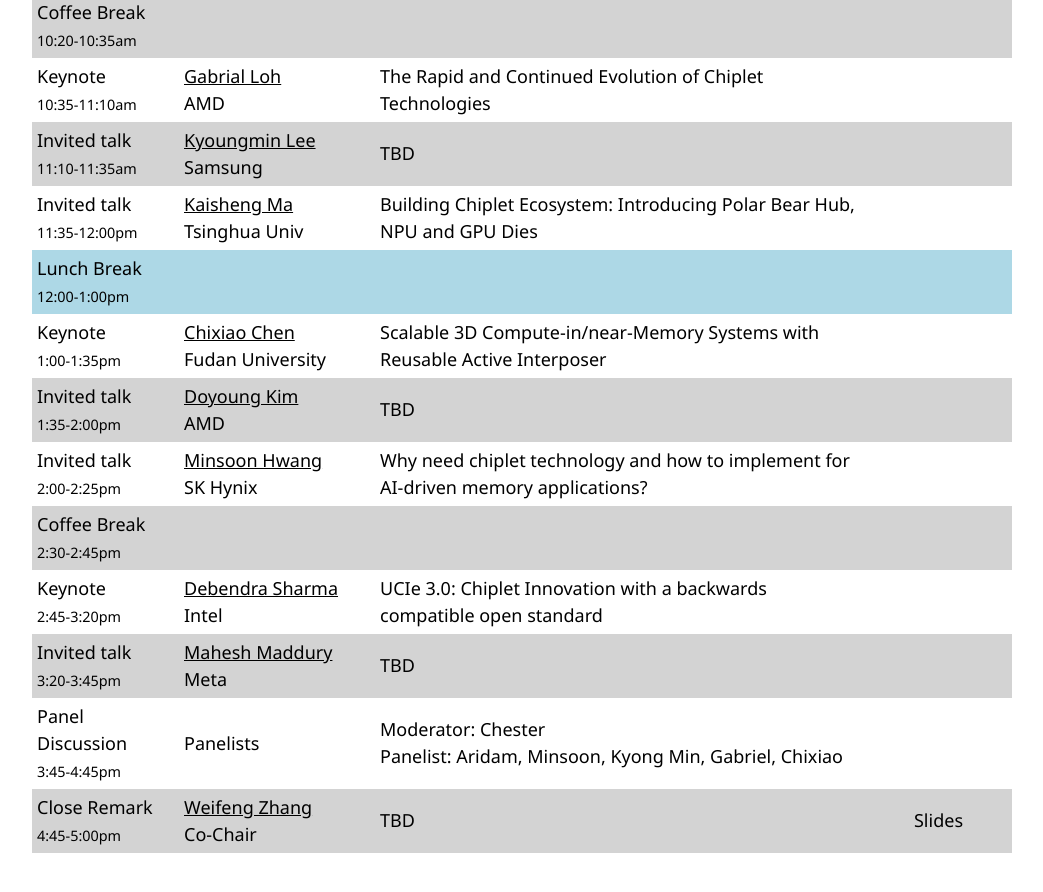
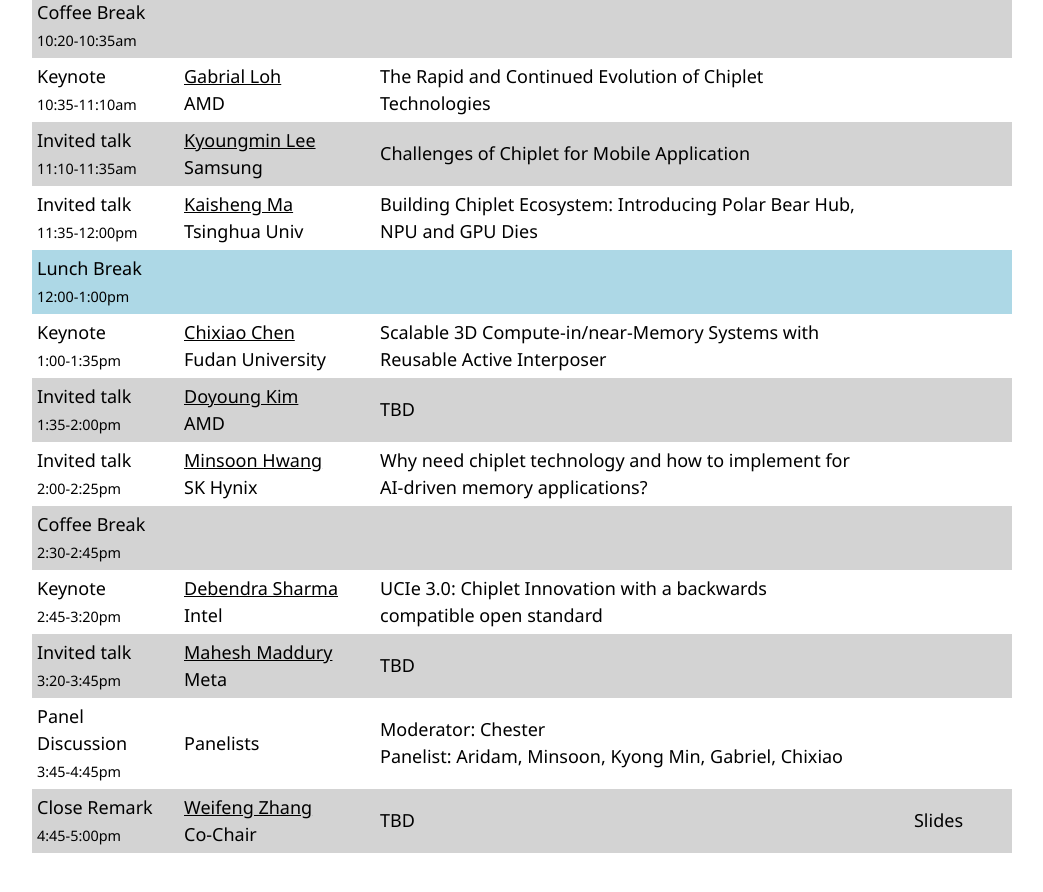
Before and after one commit to hipchips/micro2025, a plain HTML site: page index.html in a window 1280 px wide. Shown: the part 6520-7412 px from the top of the page, without its empty margins (118-1161 px from the left). Drawn offline with nearby package versions, Linux system fonts and the light colour scheme.

Commit message:
Add Kyoungmin's presentation

```diff
--- a/index.html
+++ b/index.html
@@ -383,7 +383,7 @@
 		<tr style="background-color:lightgray; vertical-align:middle">
 			<td align="left"> Invited talk <br><small>11:10-11:35am</small> </td>
 			<td align="left"> <a href="#sp-lee"> Kyoungmin Lee </a> <br> Samsung </td>
-			<td align="left"> TBD </td>
+			<td align="left"> Challenges of Chiplet for Mobile Application </td>
 			<td align="center"> <!-- a href=""> Slides </a --> <br>
 
 			</td>
```
